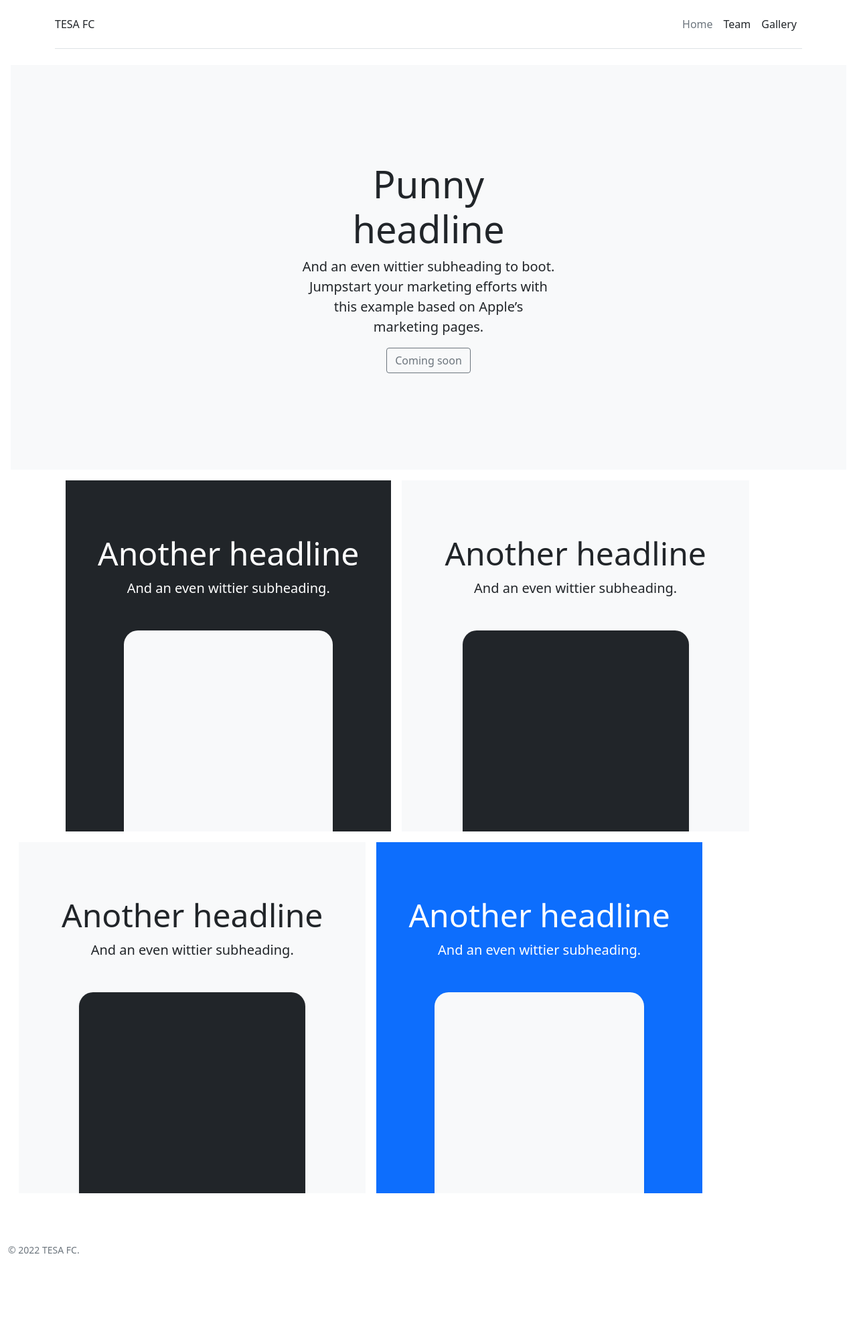
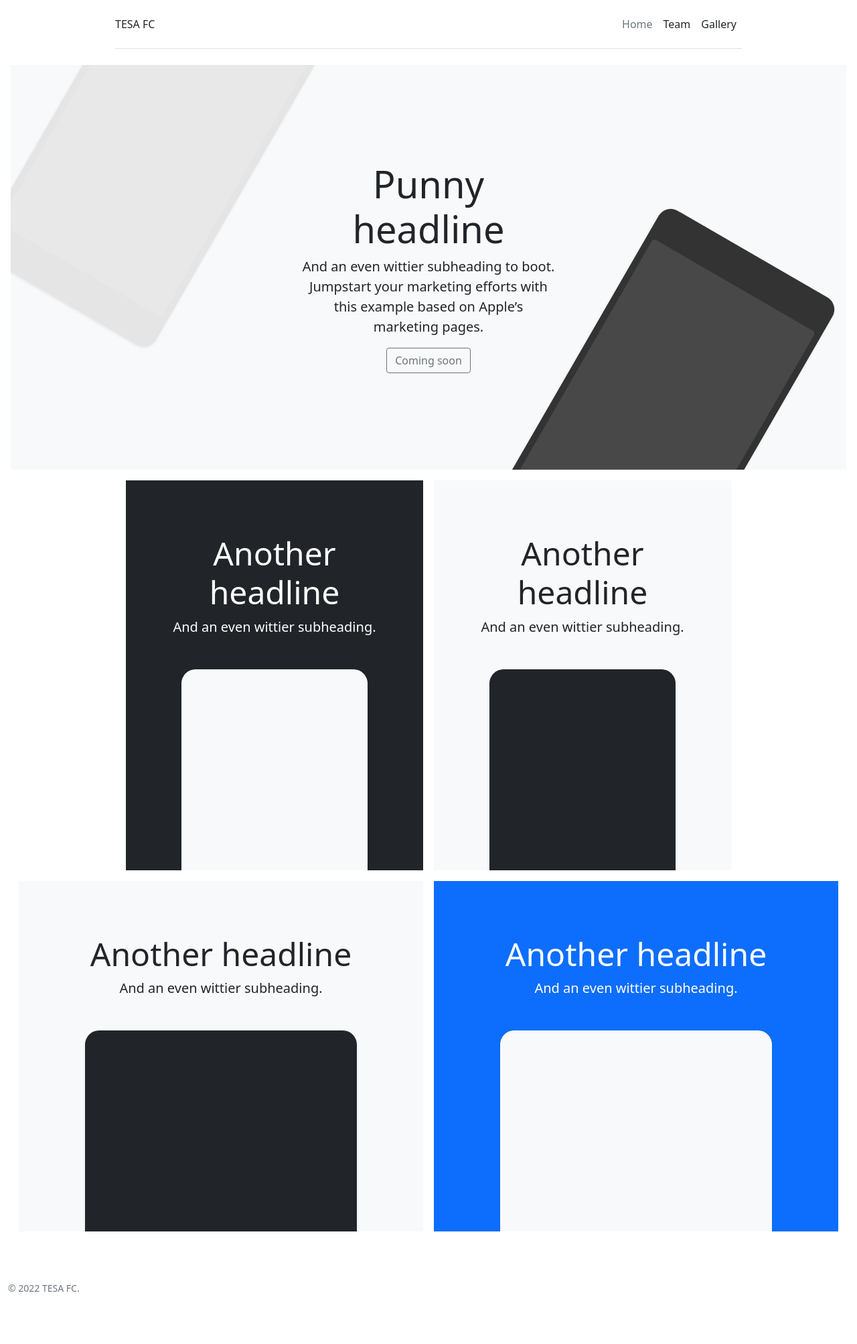
Before and after one commit to tesafc/www2, a Jekyll site: the page built from index.html, in a window 1280 px wide. Shown: the whole page at 67% size. Built offline with Jekyll 4.4.1, drawn with Linux system fonts in a browser that asks for light colours; before the commit the page ends 1949 px from its top, so only the background shows below that.

Commit message:
Update stylesheet.css

```diff
--- a/assets/stylesheet.css
+++ b/assets/stylesheet.css
@@ -2,3 +2,79 @@
  * stylesheet.css v-1.0.0
  * custom style
  */
+
+/*
+ * product.css
+ */
+.container {
+  max-width: 960px;
+}
+
+/*
+ * Custom translucent site header
+ */
+
+.site-header {
+  background-color: rgba(0, 0, 0, .85);
+  -webkit-backdrop-filter: saturate(180%) blur(20px);
+  backdrop-filter: saturate(180%) blur(20px);
+}
+.site-header a {
+  color: #8e8e8e;
+  transition: color .15s ease-in-out;
+}
+.site-header a:hover {
+  color: #fff;
+  text-decoration: none;
+}
+
+/*
+ * Dummy devices (replace them with your own or something else entirely!)
+ */
+
+.product-device {
+  position: absolute;
+  right: 10%;
+  bottom: -30%;
+  width: 300px;
+  height: 540px;
+  background-color: #333;
+  border-radius: 21px;
+  transform: rotate(30deg);
+}
+
+.product-device::before {
+  position: absolute;
+  top: 10%;
+  right: 10px;
+  bottom: 10%;
+  left: 10px;
+  content: "";
+  background-color: rgba(255, 255, 255, .1);
+  border-radius: 5px;
+}
+
+.product-device-2 {
+  top: -25%;
+  right: auto;
+  bottom: 0;
+  left: 5%;
+  background-color: #e5e5e5;
+}
+
+
+/*
+ * Extra utilities
+ */
+
+.flex-equal > * {
+  flex: 1;
+}
+@media (min-width: 768px) {
+  .flex-md-equal > * {
+    flex: 1;
+  }
+}
+/*
+ * end product.css
+ */
```
